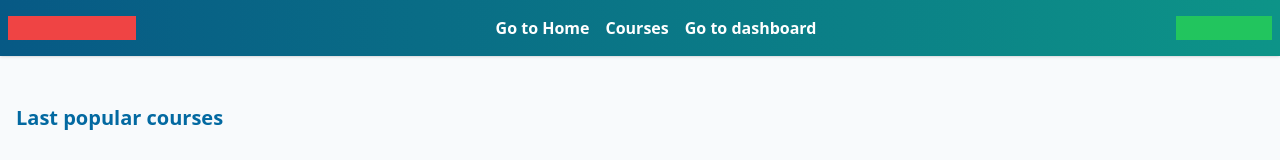
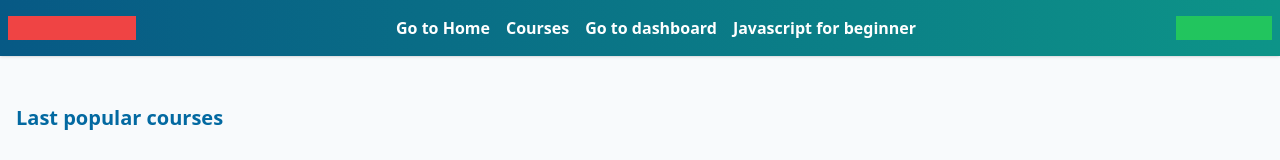
Before and after one commit to mthdht/learn, a Vue app: page /#/lessons in a window 1280 px wide. Shown: the top 160 px of the page. Built offline with nearby package versions, Linux system fonts and the light colour scheme.

Commit message:
add route for showing one lesson

```diff
--- /dev/null
+++ b/src/components/Lesson.vue
@@ -0,0 +1 @@
+<template></template>
--- a/src/components/Navbar.vue
+++ b/src/components/Navbar.vue
@@ -20,6 +20,13 @@
           :to="{ name: 'user.dashboard', params: { user: 'mthdht' } }"
           >Go to dashboard</router-link
         >
+        <router-link
+          :to="{
+            name: 'lessons.show',
+            params: { lesson: 'javascript-for-beginner' },
+          }"
+          >Javascript for beginner</router-link
+        >
       </nav>
       <div class="navbar-actions w-24 bg-green-500"></div>
     </div>
--- a/src/routes.js
+++ b/src/routes.js
@@ -5,6 +5,7 @@ import UserLessons from './components/UserLessons.vue';
 import UserBookmarks from './components/UserBookmarks.vue';
 import Settings from './components/Settings.vue';
 import Lessons from './components/Lessons.vue';
+import Lesson from './components/Lesson.vue';
 
 export const routes = [
   { path: '/', component: Home, name: 'home' },
@@ -18,7 +19,7 @@ export const routes = [
   },
   { path: '/:user/settings', component: Settings, name: 'user.settings' },
   { path: '/lessons', component: Lessons, name: 'lessons.index' },
-  { path: '/lessons/:lesson', component: Settings, name: 'lessons.show' },
+  { path: '/lessons/:lesson', component: Lesson, name: 'lessons.show' },
   { path: '/lessons/:lesson/edit', component: Settings, name: 'lessons.edit' },
   {
     path: '/lessons/:lesson/create',
```
